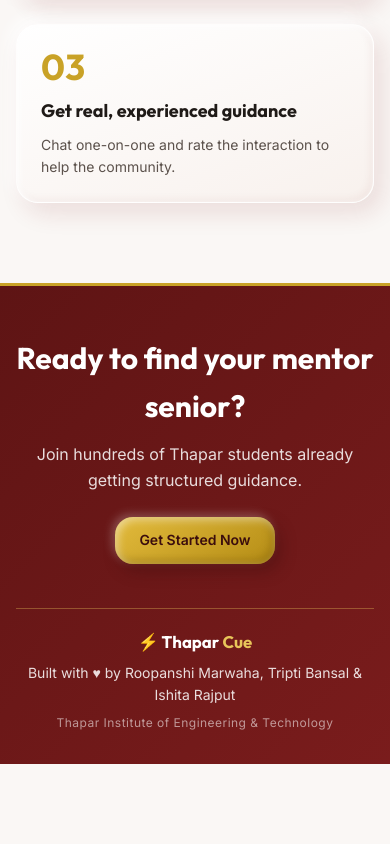
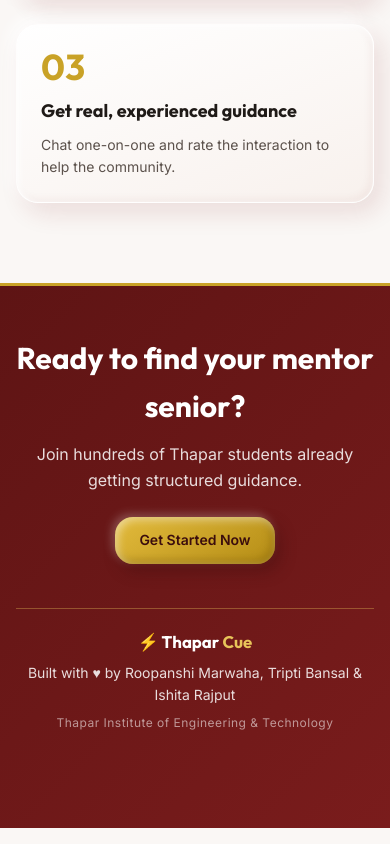
Before and after one commit to ishitttaa/ThaparCue, a React (Vite) app: page / in a window 390 px wide. Shown: the part 3186-4030 px from the top of the page. Built offline with nearby package versions, Linux system fonts and the light colour scheme; no server answers.

Commit message:
fix(ui): landing bottom space above mobile tab bar

```diff
--- a/src/theme.css
+++ b/src/theme.css
@@ -2444,3 +2444,31 @@ html, body, .glass-card, .navbar, .form-input {
     right: 12px;
   }
 }
+
+/* ── LANDING: neeche ki extra jagah hatao ── */
+.landing-page {
+  padding-bottom: 0 !important;
+  margin-bottom: 0 !important;
+}
+:has(> .landing-page) {
+  padding-bottom: 0 !important;
+  margin-bottom: 0 !important;
+  min-height: 0 !important;
+}
+.landing-cta-band {
+  margin-bottom: 0 !important;
+}
+
+/* ── LANDING MOBILE: tab bar (login) ke liye jagah, band maroon hi rahe ── */
+@media (max-width: 900px) {
+  .landing-cta-band,
+  body:has(.landing-page) .landing-cta-band {
+    padding-bottom: 96px !important;
+  }
+
+  .theme-toggle,
+  body:has(.landing-page) .theme-toggle {
+    bottom: 76px !important;
+    right: 12px !important;
+  }
+}
```
